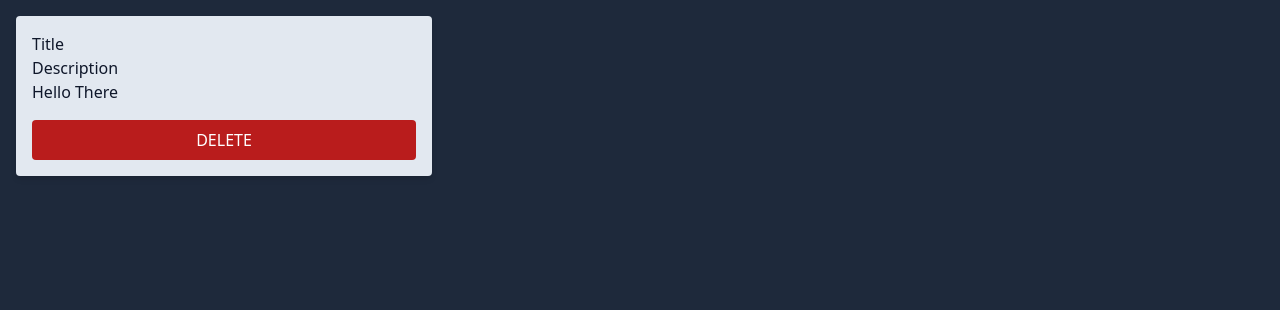
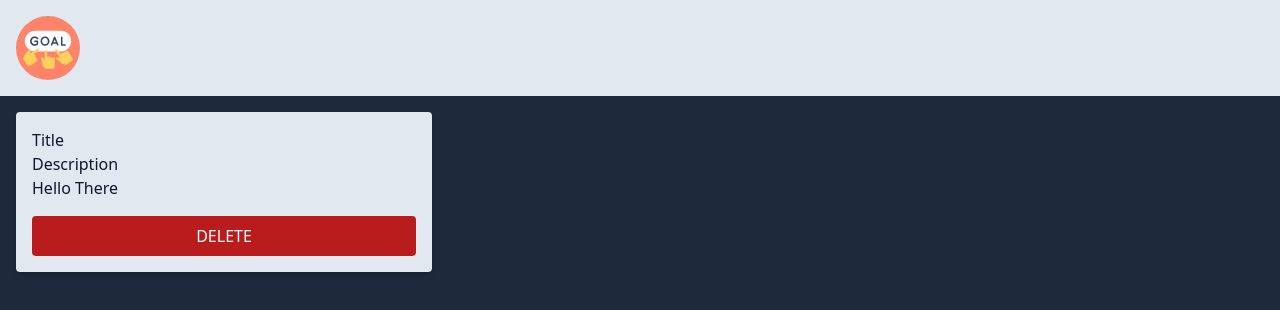
Before and after one commit to SmackSmash/react-ts-basics, a React (Vite) app: page / in a window 1280 px wide. Shown: the top 310 px of the page. Built offline with nearby package versions, Linux system fonts and the light colour scheme.

Commit message:
Added header component with logo

```diff
--- a/src/App.tsx
+++ b/src/App.tsx
@@ -1,12 +1,17 @@
 import CourseGoal from './components/CourseGoal.tsx';
+import Header from './components/Header.tsx';
+import HeaderImage from './assets/goals.svg';
 
 const App = () => {
   return (
-    <main className='flex p-4 space-x-4'>
-      <CourseGoal title='Title' description='Description'>
-        Hello There
-      </CourseGoal>
-    </main>
+    <>
+      <Header image={{ src: HeaderImage, alt: 'A list of goals' }} />
+      <main className='flex p-4 space-x-4'>
+        <CourseGoal title='Title' description='Description'>
+          Hello There
+        </CourseGoal>
+      </main>
+    </>
   );
 };
 
--- /dev/null
+++ b/src/components/Header.tsx
@@ -0,0 +1,16 @@
+interface HeaderProps {
+  image: {
+    src: string;
+    alt: string;
+  };
+}
+
+const Header = ({ image: { src, alt } }: HeaderProps) => {
+  return (
+    <header className='w-full h-24 bg-slate-200'>
+      <img className='max-h-full p-4' src={src} alt={alt} />
+    </header>
+  );
+};
+
+export default Header;
```
Also changed, not shown: src/assets/goals.svg (added).
